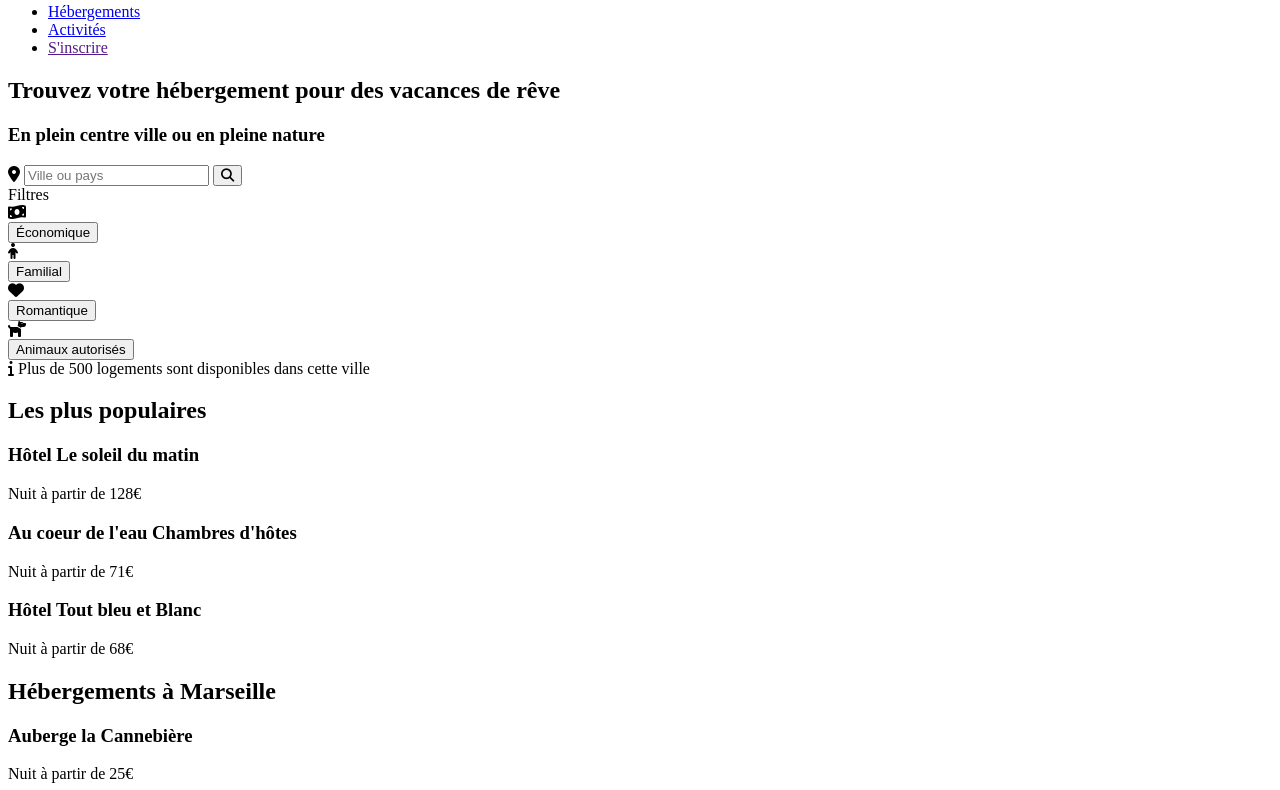
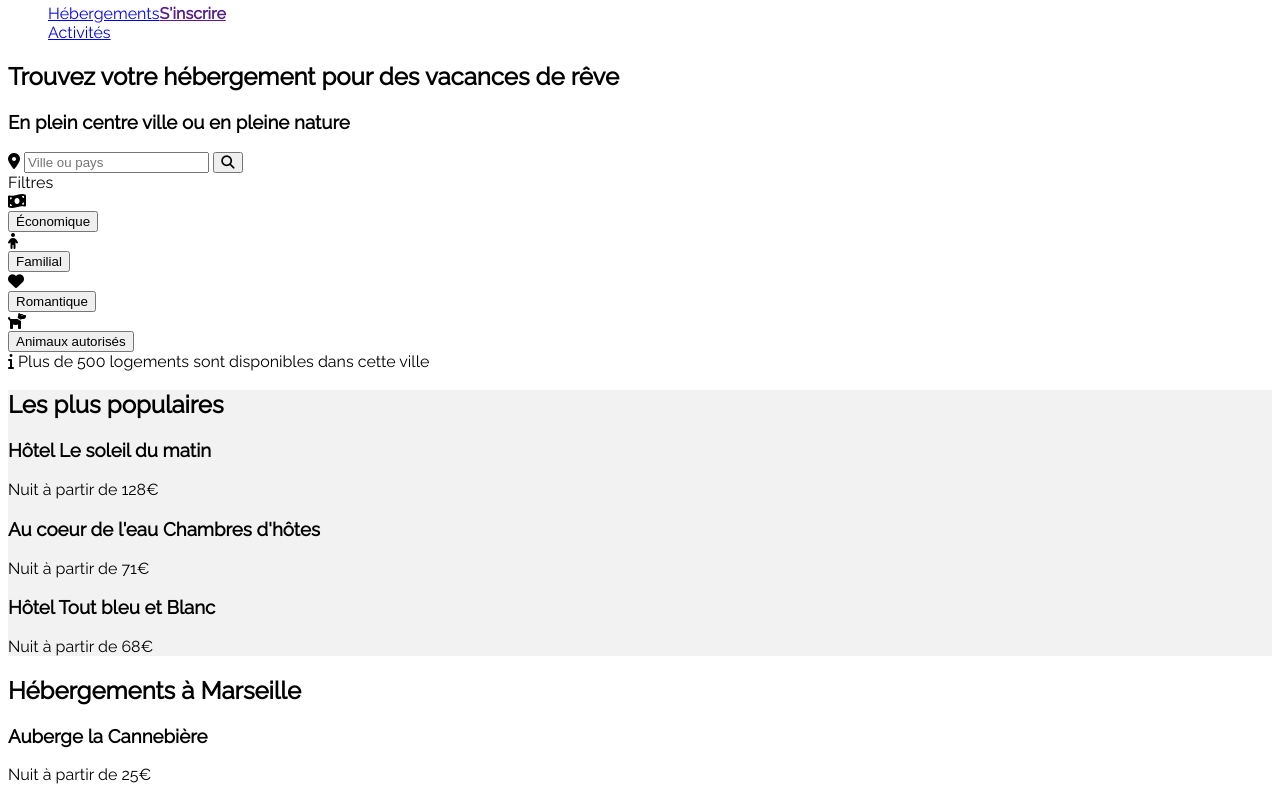
Before and after one commit to FlavenGH/DavidHoang_30072021, a plain HTML site: page index.html in a window 1280 px wide. Shown: the part 88-878 px from the top of the page. Drawn offline with Linux system fonts and the light colour scheme.

Commit message:
Ajout du styles.css

```diff
--- /dev/null
+++ b/css/styles.css
@@ -0,0 +1,24 @@
+body {
+  font-family: "Raleway";
+}
+
+.block--most-popular {
+  background-color: #f2f2f2;
+}
+
+.nav-bar,
+.register {
+  list-style-type: none;
+  float: right;
+}
+
+.register {
+  font-weight: bold;
+}
+
+@media screen and (min-width: 1000px) {
+  .main-nav-bar {
+    display: flex;
+    flex-direction: row;
+  }
+}
--- a/index.html
+++ b/index.html
@@ -2,7 +2,7 @@
 <html>
   <head>
     <title>Maquette Projet 2</title>
-    <link rel="stylesheet" href="/css/styles.css">
+    <link rel="stylesheet" href="css/styles.css">
     <link rel="stylesheet" href="https://fonts.googleapis.com/css?family=Raleway"/>"
     <script
       src="https://kit.fontawesome.com/9ba449c5de.js"
```
